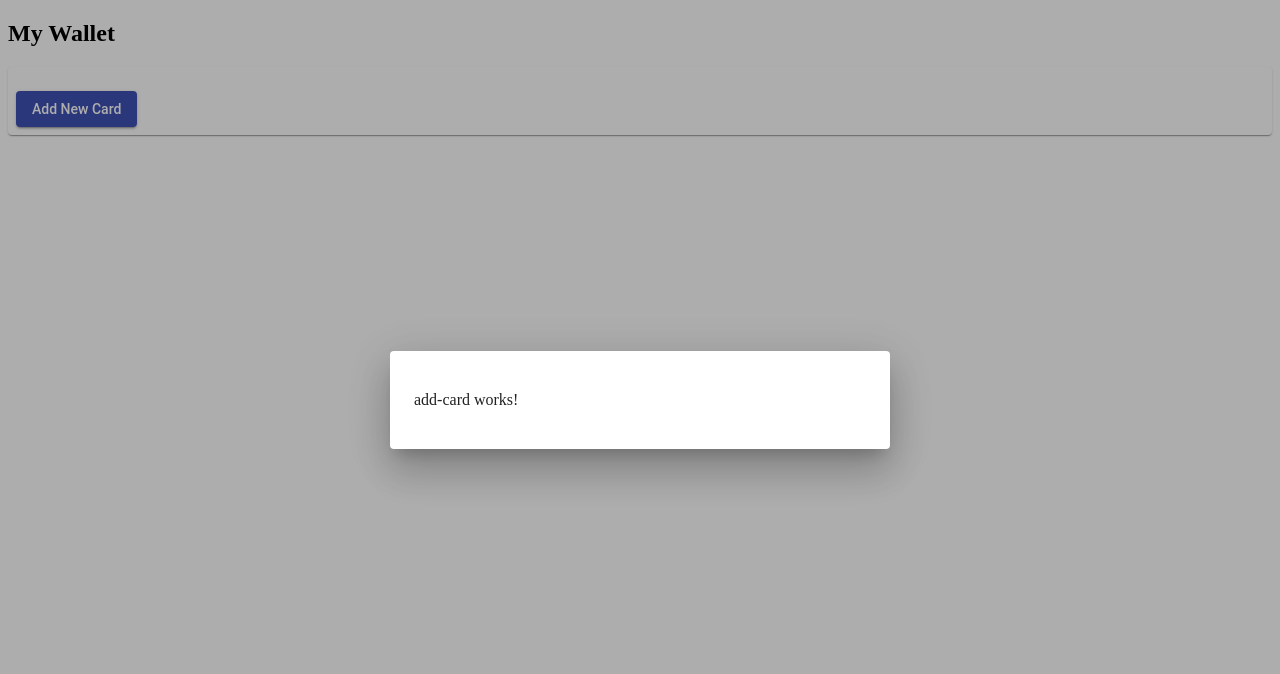
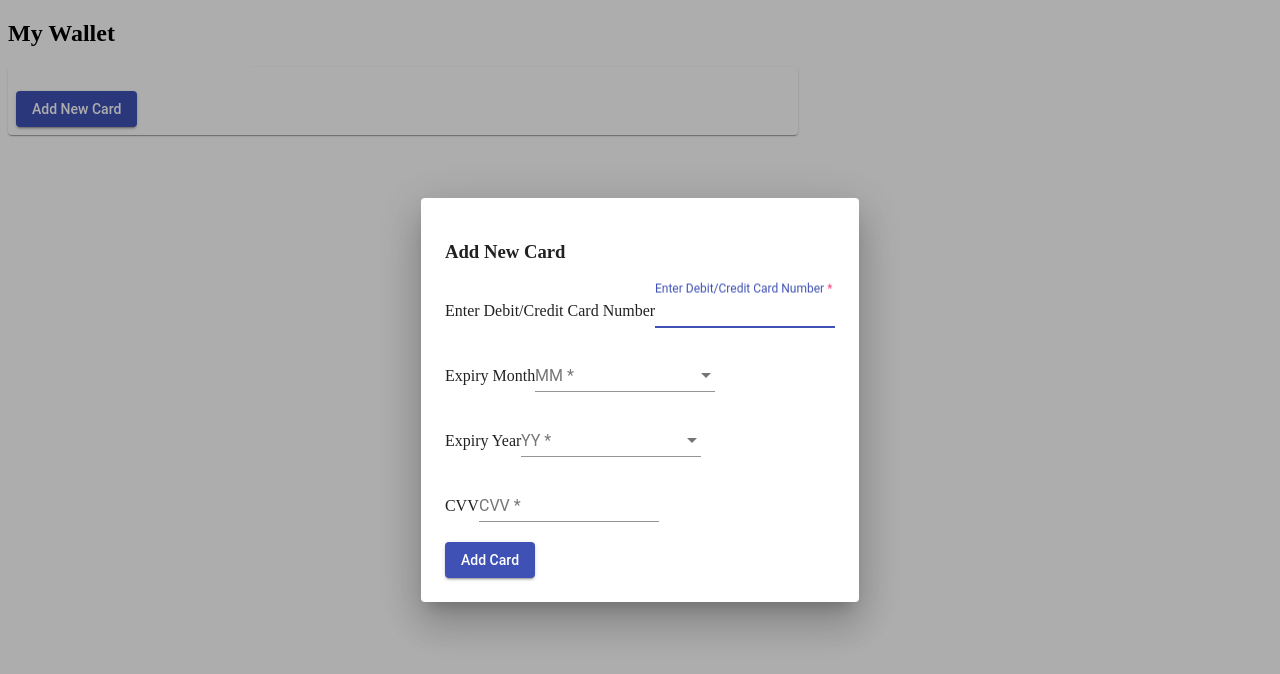
Before and after one commit to kran97/MobikwikAssignment, an Angular app: page / in a window 1280 px wide. Both pictures are taken after a click on the button "Add New Card". Shown: the top 674 px of the page. Built offline with nearby package versions, Linux system fonts and the light colour scheme.

Commit message:
Basic add, remove and display masked card functionality

```diff
--- a/src/app/components/add-card/add-card.component.html
+++ b/src/app/components/add-card/add-card.component.html
@@ -1 +1,38 @@
-<p>add-card works!</p>
+<div>
+    <h3>Add New Card</h3>
+    <form [formGroup]="cardInformation">
+        <div>
+            <label>Enter Debit/Credit Card Number</label>
+            <mat-form-field>
+                <input matInput formControlName="cardNumber" placeholder="Enter Debit/Credit Card Number">
+            </mat-form-field>
+        </div>
+        <div>
+            <div>
+                <label>Expiry Month</label>
+                <mat-form-field>
+                    <mat-label>MM</mat-label>
+                    <mat-select formControlName="expiryMonth">
+                        <mat-option *ngFor="let month of months" value="{{month}}">{{month}}</mat-option>
+                    </mat-select>
+                </mat-form-field>
+            </div>
+            <div>
+                <label>Expiry Year</label>
+                <mat-form-field>
+                    <mat-label>YY</mat-label>
+                    <mat-select formControlName="expiryYear">
+                        <mat-option *ngFor="let year of years" value="{{year}}">{{year}}</mat-option>
+                    </mat-select>
+                </mat-form-field>
+            </div>
+            <div>
+                <label>CVV</label>
+                <mat-form-field>
+                    <input matInput type="password" formControlName="cvv" placeholder="CVV">
+                </mat-form-field>
+            </div>
+        </div>
+    </form>
+    <button mat-raised-button color="primary" (click)="submitCard(cardInformation.value)">Add Card</button>
+</div>
--- a/src/app/components/add-card/add-card.component.ts
+++ b/src/app/components/add-card/add-card.component.ts
@@ -1,5 +1,16 @@
 import { Component, Inject, OnInit } from '@angular/core';
 import { MatDialogRef, MAT_DIALOG_DATA } from '@angular/material/dialog';
+import { FormBuilder, Validators } from '@angular/forms';
+
+const MONTHS = ['01','02','03','04','05','06','07','08','09','10','11','12'];
+const YEARS = ['22','23','24','25','26','27','28','29','30'];
+
+export class CardModel {
+  cardNumber?: string;
+  expiryMonth?: string;
+  expiryYear?: string;
+  cvv?: string;
+}
 
 @Component({
   selector: 'app-add-card',
@@ -8,10 +19,39 @@ import { MatDialogRef, MAT_DIALOG_DATA } from '@angular/material/dialog';
 })
 export class AddCardComponent implements OnInit {
 
-  constructor(public dialogRef: MatDialogRef<AddCardComponent>,
-    @Inject(MAT_DIALOG_DATA) public data: any) { }
+  constructor(private _form: FormBuilder, public dialogRef: MatDialogRef<AddCardComponent>) { }
+
+  existingCard = false;
+  months = MONTHS;
+  years = YEARS;
+
+  cardInformation = this._form.group({
+    cardNumber: ['', [Validators.required, Validators.minLength(15), Validators.maxLength(16)]],
+    expiryMonth: ['', [Validators.required]],
+    expiryYear: ['', [Validators.required]],
+    cvv: ['', [Validators.required, Validators.minLength(3), Validators.maxLength(5)]]
+  });
+
+  cardArray: CardModel[] = [];
 
   ngOnInit(): void {
+    this.cardArray = localStorage.getItem('card') ? JSON.parse(localStorage.getItem('card') as string) : [];
+    console.log("AddCard.ngOnInit ", this.cardArray);
+  }
+
+  submitCard(cardData: CardModel) {
+    console.log("AddCard.SubmitCard ", cardData);
+    this.cardArray.forEach((card) => {
+      if (card.cardNumber === cardData.cardNumber) {
+        this.existingCard = true;
+        return;
+      }
+    });
+    if (!this.existingCard) {
+      this.cardArray.push(cardData);
+      localStorage.setItem('card', JSON.stringify(this.cardArray));
+      this.dialogRef.close();
+    }
   }
 
 }
--- /dev/null
+++ b/src/app/components/card/card.component.html
@@ -0,0 +1,10 @@
+<div class="card-details">
+    <mat-card class="show-card">
+        <mat-card-content>
+            <p>Debit Card Number</p>
+            <p>{{maskedCard}}</p>
+        </mat-card-content>
+    </mat-card>
+
+    <button mat-stroked-button color="primary" class="remove-btn" (click)="removeCard(card!.cardNumber!)">Remove</button>
+</div>
--- /dev/null
+++ b/src/app/components/card/card.component.scss
@@ -0,0 +1,15 @@
+.card-details {
+    display: flex;
+    gap: 20px;
+    margin-bottom: 20px;
+    align-items: center;
+}
+
+.show-card {
+    flex-grow: 1;
+}
+
+.remove-btn {
+    height: 40px;
+    flex-grow: 0.1;
+}
--- /dev/null
+++ b/src/app/components/card/card.component.ts
@@ -0,0 +1,27 @@
+import { Component, Input, OnInit, Output, EventEmitter } from '@angular/core';
+import { CardModel } from '../add-card/add-card.component';
+
+@Component({
+  selector: 'app-card',
+  templateUrl: './card.component.html',
+  styleUrls: ['./card.component.scss']
+})
+export class CardComponent implements OnInit {
+
+  @Input() card: CardModel = {};
+  @Output() cardNumberToRemove = new EventEmitter<string>();
+  maskedCard: string = '';
+
+  constructor() { }
+
+  ngOnInit(): void {
+    if (this.card && this.card.cardNumber) {
+      this.maskedCard = this.card.cardNumber.substring(0, 4) + ' XXXXXXXX ' + this.card.cardNumber.slice(-4);
+    }
+  }
+
+  removeCard(cardNumber: string) {
+    this.cardNumberToRemove.emit(cardNumber);
+  }
+
+}
--- a/src/app/components/dashboard/dashboard.component.html
+++ b/src/app/components/dashboard/dashboard.component.html
@@ -1,8 +1,10 @@
 <h2>My Wallet</h2>
 
-<mat-card>
+<mat-card class="parent-card">
     <mat-card-content *ngIf="cardsLength>0">
-        abc
+        <ng-container *ngFor="let card of cardInformation">
+            <app-card [card]="card" (cardNumberToRemove)="removeCard($event)"></app-card>
+        </ng-container>
     </mat-card-content>
     <mat-card-actions>
         <button mat-raised-button color="primary" (click)="addCardDialog()">Add New Card</button>
--- a/src/app/components/dashboard/dashboard.component.scss
+++ b/src/app/components/dashboard/dashboard.component.scss
@@ -0,0 +1,11 @@
+@media screen and (min-width: 950px) {
+    .parent-card {
+        width: 60%;
+    }
+}
+
+@media screen and (max-width: 950px) {
+    .parent-card {
+        width: 90%;
+    }
+}
--- a/src/app/components/dashboard/dashboard.component.ts
+++ b/src/app/components/dashboard/dashboard.component.ts
@@ -1,6 +1,7 @@
 import { Component, OnInit } from '@angular/core';
 import { MatDialog } from '@angular/material/dialog';
 import { AddCardComponent } from '../add-card/add-card.component';
+import { CardModel } from '../add-card/add-card.component';
 
 @Component({
   selector: 'app-dashboard',
@@ -9,8 +10,9 @@ import { AddCardComponent } from '../add-card/add-card.component';
 })
 export class DashboardComponent implements OnInit {
 
-  cardsLength = localStorage.length;
-  cardInfo = new Array();
+  cardsLength = 0;
+  cardInfo: string = '';
+  cardInformation: CardModel[] = [];
 
   constructor(private dialog: MatDialog) { }
 
@@ -20,17 +22,29 @@ export class DashboardComponent implements OnInit {
 
   addCardDialog(): void {
     const dialogRef = this.dialog.open(AddCardComponent, {
-      width: '500px',
-      data: {
-
-      }
-    })
+      width: 'auto',
+      height: 'auto'
+    });
+    dialogRef.afterClosed().subscribe(() => {
+      this.receiveCardData();
+    });
   }
 
   receiveCardData() {
-    for (let i = 0; i<this.cardsLength; i++) {
-      this.cardInfo.push(localStorage.getItem('card'+i));
+    this.cardInfo = localStorage.getItem('card') as string;
+    if(this.cardInfo) {
+      this.cardInformation = JSON.parse(this.cardInfo);
+      this.cardsLength = this.cardInformation.length;
+      console.log("Dashboard.ReceiveData ", this.cardInformation);
     }
   }
 
+  removeCard(cardNumber: string) {
+    this.cardInformation = this.cardInformation.filter((card) => {
+      return Number(card.cardNumber) !== Number(cardNumber);
+    });
+    localStorage.setItem('card', JSON.stringify(this.cardInformation));
+    console.log("Dashboard.removeCard ", this.cardInformation);
+  }
+
 }
```
Also changed, not shown: src/app/app.module.ts (+13 -2 lines), 1 other file (tests, documents, lock files or other folders).
